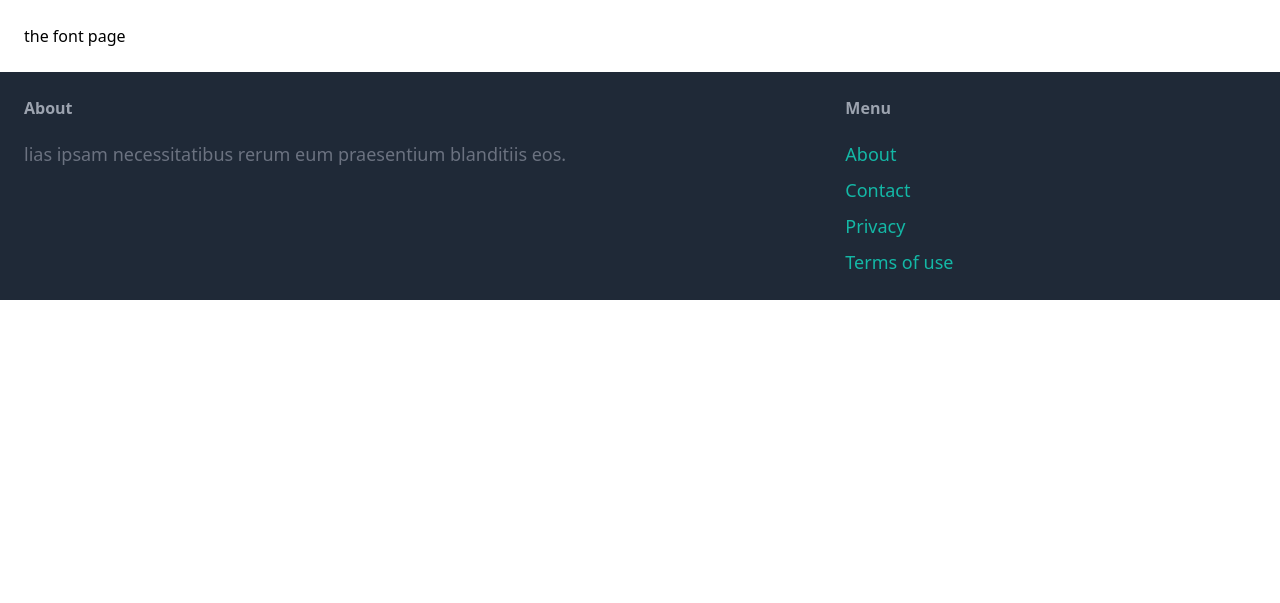
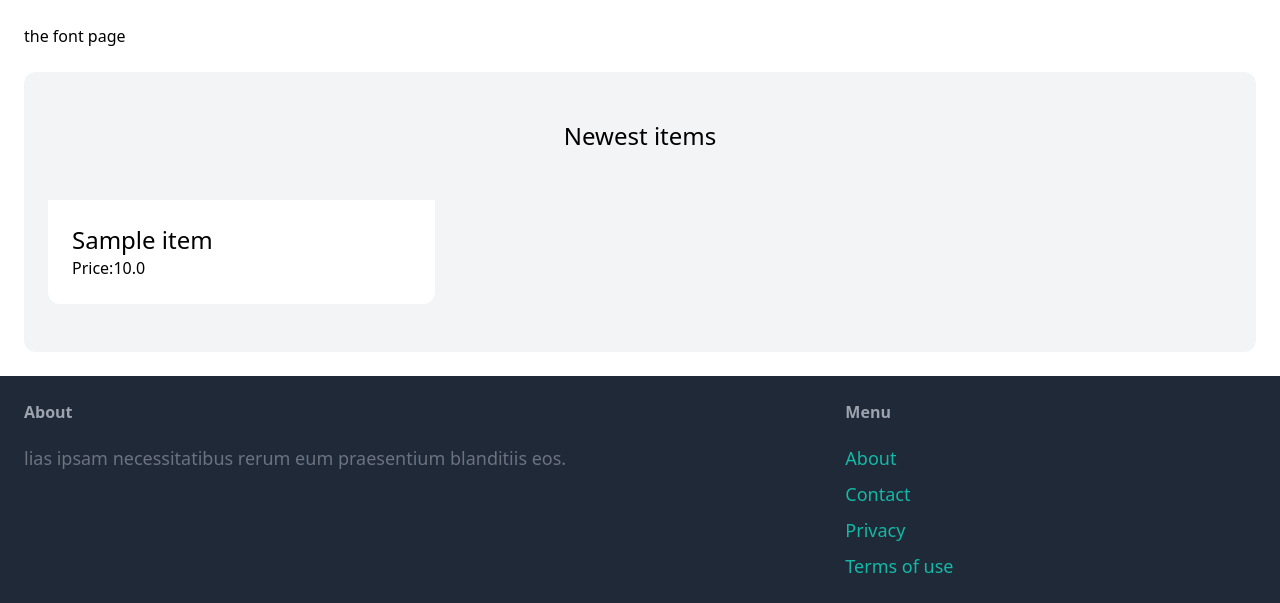
Before and after one commit to eyobbokru/Django-learning-marketplace, a Django app: template core/templates/core/index.html in a window 1280 px wide. Shown: the part 77-680 px from the top of the page. Run offline with Django 5.2, Linux system fonts and the light colour scheme; the template is opened without the code that fills it: values that come from a table or form of the project are taken from there, others are empty; tables that the repository leaves empty hold one stand-in row (values such as "Sample post"); some libraries are stand-ins or nearby versions.

Commit message:
item wiht fe

```diff
--- a/core/templates/core/index.html
+++ b/core/templates/core/index.html
@@ -6,4 +6,26 @@
 {% block content %}
 
 <h1>the font page</h1>
+<div class="mt-6 px-6 py-12 bg-gray-100 rounded-xl">
+  <h2 class="mb-12 text-2xl text-center">Newest items</h2>
+
+  <div class="grid grid-cols-3 gap-3">
+    {% for item in items %}
+    <div>
+      <a href="#">
+        <div>
+          <img src-="{{ item.image.url}}" class="rounded" />
+        </div>
+
+        <div class="p-6 bg-white rounded-b-xl">
+          <h2 class="text-2xl">{{item.name}}</h2>
+          <p class>Price:{{ item.price}}</p>
+        </div>
+      </a>
+    </div>
+
+    {% endfor %}
+  </div>
+</div>
+
 {% endblock %}
--- a/item/models.py
+++ b/item/models.py
@@ -21,3 +21,10 @@ class Item(models.Model):
     image = models.ImageField(upload_to='item_images', blank=True, null=True)
     created_by = models.ForeignKey(User, related_name='items', on_delete=models.CASCADE)
     created_at = models.DateTimeField(auto_now_add=True)
+
+    class Meta:
+        ordering = ('name',)
+        verbose_name_plural ='Items'
+
+    def __str__(self) -> str:
+        return self.name
--- a/marketplace/settings.py
+++ b/marketplace/settings.py
@@ -120,6 +120,8 @@ USE_TZ = True
 # https://docs.djangoproject.com/en/5.0/howto/static-files/
 
 STATIC_URL = 'static/'
+MEDIA_URL = 'media/'
+MEDIA_ROOT = BASE_DIR / 'media'
 
 # Default primary key field type
 # https://docs.djangoproject.com/en/5.0/ref/settings/#default-auto-field
--- a/marketplace/urls.py
+++ b/marketplace/urls.py
@@ -14,11 +14,15 @@ Including another URLconf
     1. Import the include() function: from django.urls import include, path
     2. Add a URL to urlpatterns:  path('blog/', include('blog.urls'))
 """
+from django.conf import settings
+from django.conf.urls.static import static
+
 from django.contrib import admin
 from django.urls import path
 from core.views import index, contact
+
 urlpatterns = [
     path('', index,name='index' ),
     path('contact/', contact,name='contact' ),
     path('admin/', admin.site.urls),
-]
+] + static(settings.MEDIA_URL, document_root  = settings.MEDIA_ROOT)
```
Also changed, not shown: core/views.py (+11 -2 lines).
